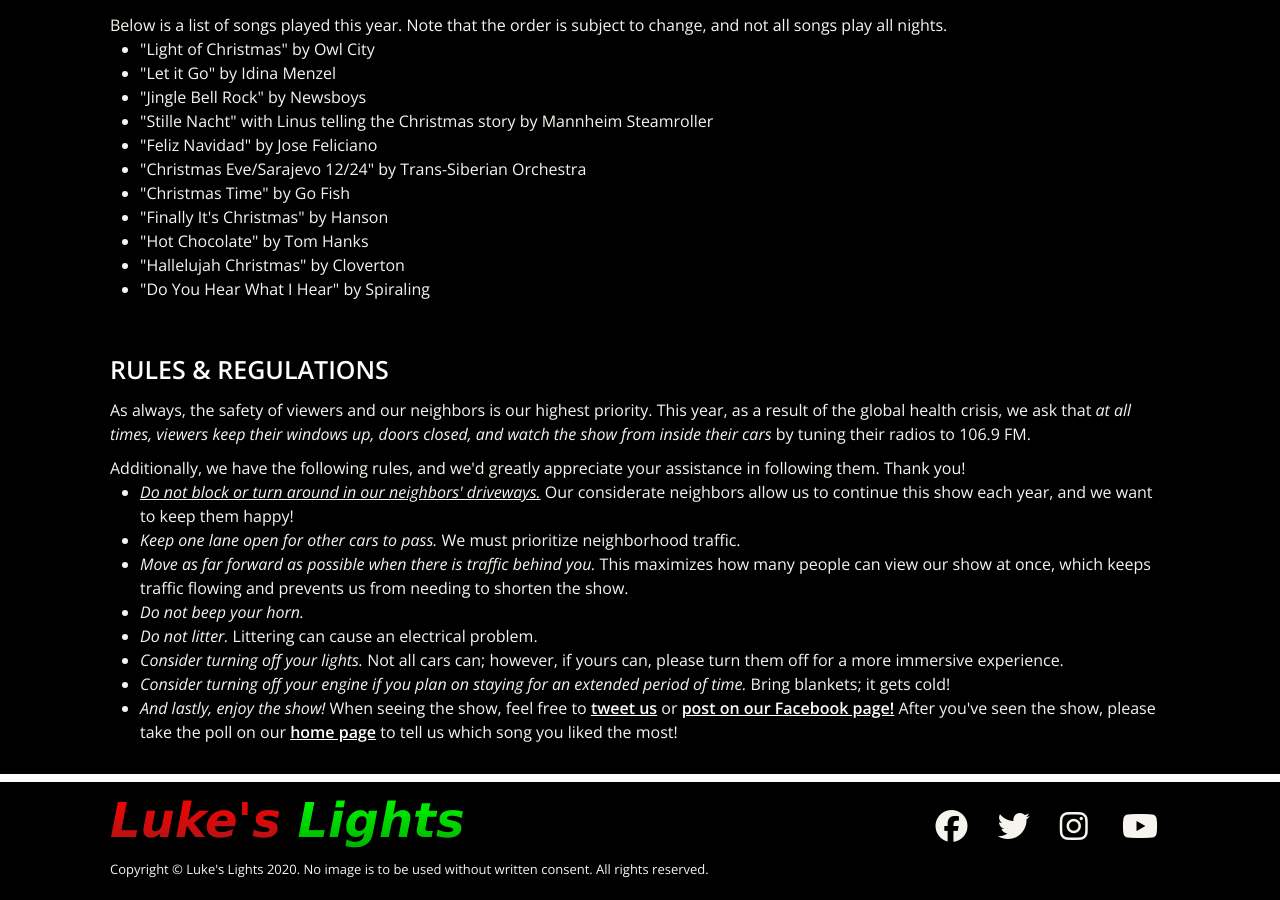
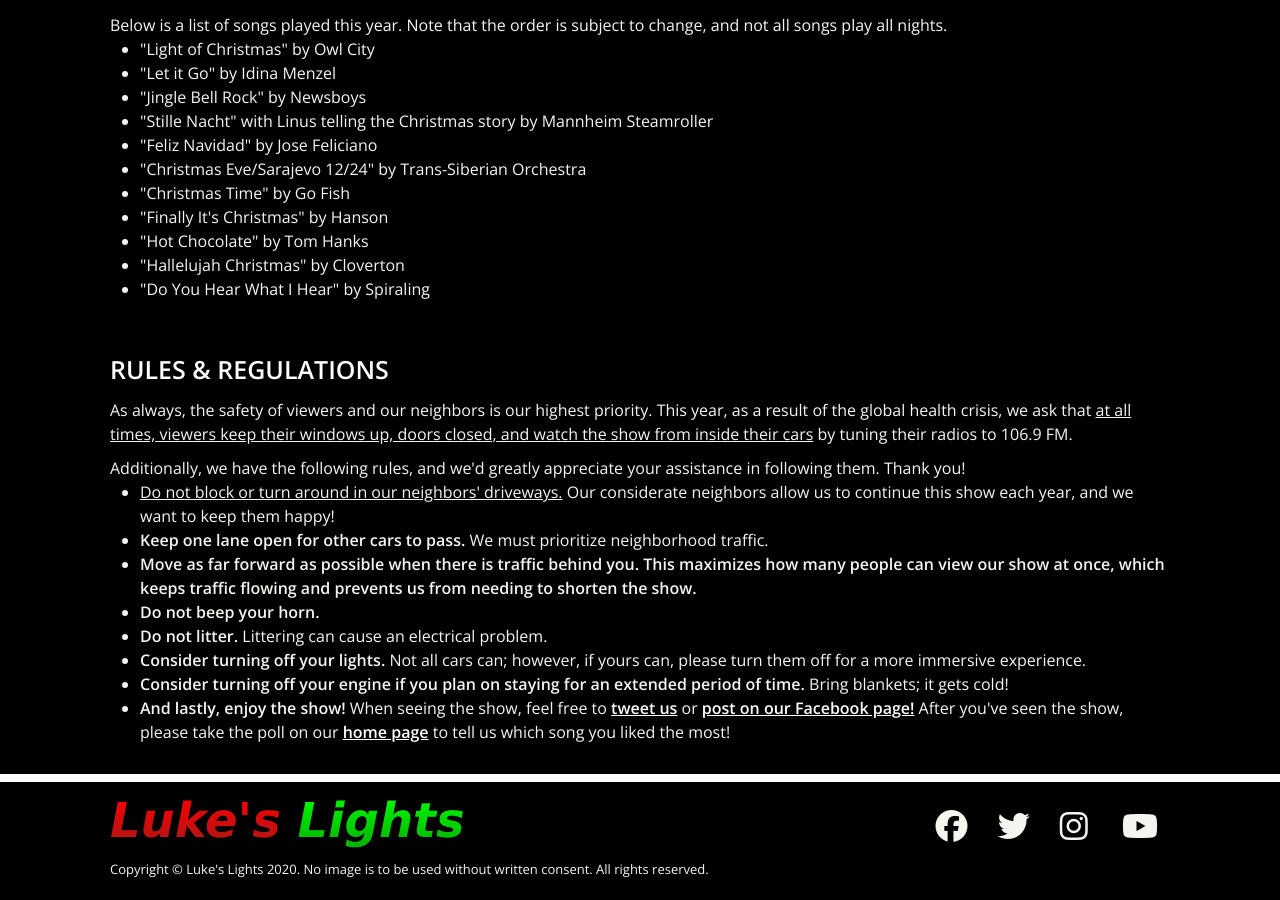
Before and after one commit to ldobson98/lukeslights, a Jekyll site: the page built from dates.html, in a window 1280 px wide and 900 px high, scrolled down 2157 px. Built offline with Jekyll 4.4.1, drawn with Linux system fonts in a browser that asks for light colours; nearby versions of some CDN libraries.

```diff
--- a/dates.html
+++ b/dates.html
@@ -303,19 +303,19 @@ title: Information
 </div>
 <div class="wrap dates">
 	<h3><a name="sec4">Rules &amp; Regulations</a></h3>
-	<p>As always, the safety of viewers and our neighbors is our highest priority.  This year, as a result of the global health crisis, we ask that <em>at all times, viewers keep their windows up, doors closed, and watch the show from inside their cars</em> by tuning their radios to 106.9 FM.</p>
+	<p>As always, the safety of viewers and our neighbors is our highest priority.  This year, as a result of the global health crisis, we ask that <b><u>at all times, viewers keep their windows up, doors closed, and watch the show from inside their cars</u></b> by tuning their radios to 106.9 FM.</p>
 	<p>Additionally, we have the following rules, and we'd greatly appreciate your assistance in following them.  Thank you!</p>
 	<ul>
-				<li><em><u>Do not block or turn around in our neighbors' driveways.</u></em> Our considerate neighbors allow us to continue this show each year, and we want to keep them happy!</li>
-				<li><em>Keep one lane open for other cars to pass.</em> We must prioritize neighborhood traffic.</li>
-				<li><em>Move as far forward as possible when there is traffic behind you.</em> This maximizes how many people can view our show at once, which keeps traffic flowing and prevents us from needing to shorten the show.
-				<li><em>Do not beep your horn.</em></li>
-				<li><em>Do not litter.</em> Littering can cause an electrical problem.</li>
-				<li><em>Consider turning off your lights.</em> Not all cars can; however, if yours can, please turn them off for a more immersive experience.</li>
-				<li><em>Consider turning off your engine if you plan on staying for an extended period of time.</em> Bring blankets; it gets cold!</li>
+				<li><b><u>Do not block or turn around in our neighbors' driveways.</u></b> Our considerate neighbors allow us to continue this show each year, and we want to keep them happy!</li>
+				<li><b>Keep one lane open for other cars to pass.</b> We must prioritize neighborhood traffic.</li>
+				<li><b>Move as far forward as possible when there is traffic behind you.</em> This maximizes how many people can view our show at once, which keeps traffic flowing and prevents us from needing to shorten the show.
+				<li><b>Do not beep your horn.</b></li>
+				<li><b>Do not litter.</b> Littering can cause an electrical problem.</li>
+				<li><b>Consider turning off your lights.</b> Not all cars can; however, if yours can, please turn them off for a more immersive experience.</li>
+				<li><b>Consider turning off your engine if you plan on staying for an extended period of time.</b> Bring blankets; it gets cold!</li>
 				<!-- <li>If you happen to have any non-expired and non-perishable food items that you would be willing to donate, please bring them with you.  We will have a
 				collection box for the <a href="//www.assumptiondovernh.org/index.php?option=com_content&view=article&id=177&Itemid=198" target="_blank">St. Joseph's Food Pantry</a>.</li> -->
-				<li><em>And lastly, enjoy the show!</em> When seeing the show, feel free to <a href="https://twitter.com/LukesLightsNH" target="_blank">tweet us</a> or
+				<li><b>And lastly, enjoy the show!</b> When seeing the show, feel free to <a href="https://twitter.com/LukesLightsNH" target="_blank">tweet us</a> or
 				<a href="https://www.facebook.com/pages/Lukes-Lights/283917108313844" target="_blank">post on our Facebook page!</a>  After you've seen the show, please take the poll on our <a href="/">home page</a> to tell us which song you liked the most!</li>
 	</ul>
 </div>
```
